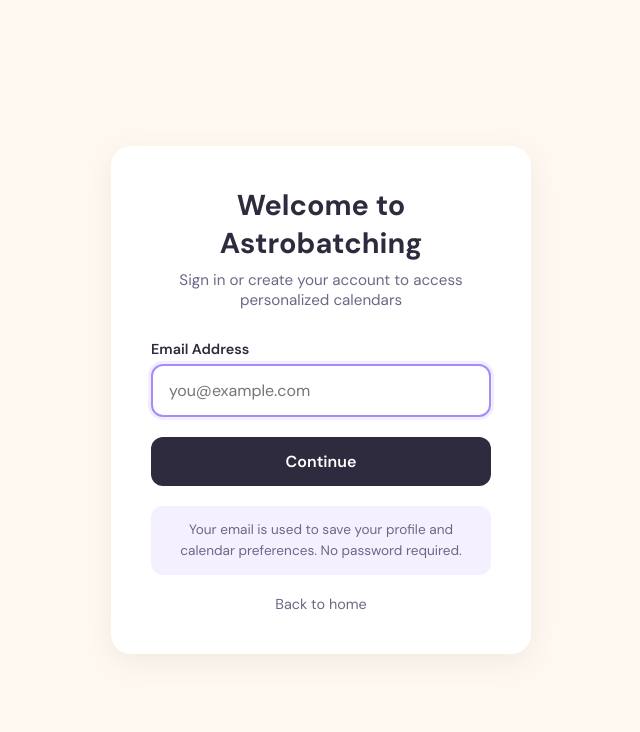
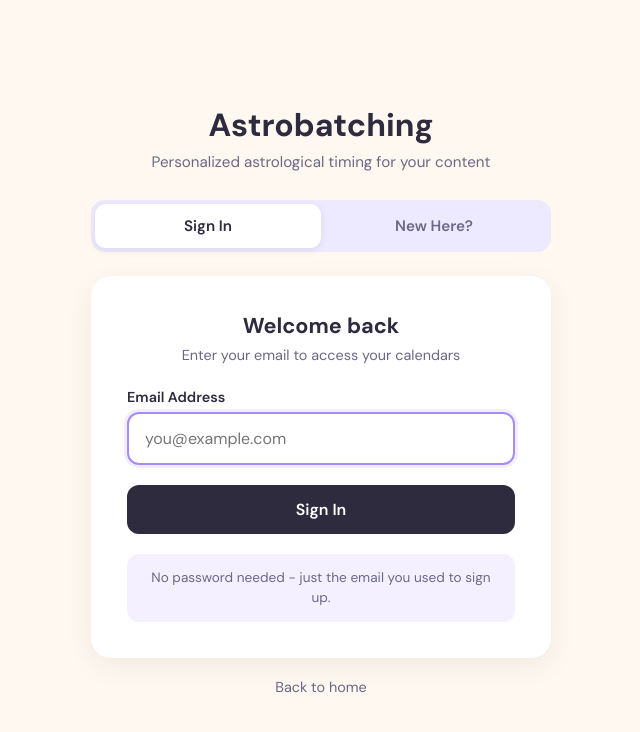
Before and after one commit to promptcreative/PromptPostPromote, a Flask app: page /login in a window 1280 px wide. Shown: the top 732 px of the page, without its empty margins (319-959 px from the left). Run offline with Flask 3, Linux system fonts and the light colour scheme.

Commit message:
Restructure login page with tabbed interface for new and returning users
Refactor login page (rebuild/templates/login.html) to implement a tabbed UI, separating sign-in for returning customers from sign-up for new users, including updated styling for brand elements, tabs, and buttons.

Replit-Commit-Author: Agent
Replit-Commit-Session-Id: 14b8fc9c-c4c9-4f88-baf1-1739a2dde01e
Replit-Commit-Checkpoint-Type: full_checkpoint
Replit-Commit-Event-Id: 4366a86f-66c5-47de-9239-b311e5248b52
Replit-Commit-Screenshot-Url: https://storage.googleapis.com/screenshot-production-us-central1/30ee62ef-6217-4b87-a722-461492ab16a9/14b8fc9c-c4c9-4f88-baf1-1739a2dde01e/IkNpdd9
Replit-Helium-Checkpoint-Created: true

```diff
--- a/rebuild/templates/login.html
+++ b/rebuild/templates/login.html
@@ -20,27 +20,90 @@
             padding: 24px;
         }
 
-        .login-card {
+        .login-container {
+            max-width: 460px;
+            width: 100%;
+        }
+
+        .brand {
+            text-align: center;
+            margin-bottom: 28px;
+        }
+
+        .brand h1 {
+            font-size: 2rem;
+            font-weight: 700;
+            color: #2D2B3D;
+        }
+
+        .brand p {
+            font-size: 0.95rem;
+            color: #6B6885;
+            margin-top: 6px;
+        }
+
+        .tab-bar {
+            display: flex;
+            background: #EDE9FE;
+            border-radius: 14px;
+            padding: 4px;
+            margin-bottom: 24px;
+        }
+
+        .tab-btn {
+            flex: 1;
+            padding: 12px;
+            border: none;
+            border-radius: 11px;
+            font-family: inherit;
+            font-size: 0.95rem;
+            font-weight: 600;
+            cursor: pointer;
+            transition: all 0.25s;
+            background: transparent;
+            color: #6B6885;
+        }
+
+        .tab-btn.active {
+            background: white;
+            color: #2D2B3D;
+            box-shadow: 0 2px 8px rgba(0, 0, 0, 0.08);
+        }
+
+        .tab-btn:not(.active):hover {
+            color: #2D2B3D;
+        }
+
+        .card {
             background: white;
             border-radius: 20px;
-            padding: 40px;
-            max-width: 420px;
-            width: 100%;
+            padding: 36px;
             box-shadow: 0 8px 30px rgba(0, 0, 0, 0.06);
-            text-align: center;
         }
 
-        .login-card h1 {
-            font-size: 1.8rem;
+        .card-header {
+            text-align: center;
+            margin-bottom: 24px;
+        }
+
+        .card-header h2 {
+            font-size: 1.35rem;
             font-weight: 700;
             color: #2D2B3D;
-            margin-bottom: 8px;
+            margin-bottom: 6px;
         }
 
-        .login-card .subtitle {
-            font-size: 0.95rem;
+        .card-header p {
+            font-size: 0.9rem;
             color: #6B6885;
-            margin-bottom: 30px;
+        }
+
+        .tab-content {
+            display: none;
+        }
+
+        .tab-content.active {
+            display: block;
         }
 
         .form-group {
@@ -75,7 +138,7 @@
             background: white;
         }
 
-        .btn-login {
+        .btn-primary {
             width: 100%;
             background: #2D2B3D;
             color: white;
@@ -108,10 +196,12 @@
             color: #6B6885;
             font-size: 0.85rem;
             line-height: 1.5;
+            text-align: center;
         }
 
         .back-link {
-            display: inline-block;
+            display: block;
+            text-align: center;
             margin-top: 20px;
             color: #6B6885;
             text-decoration: none;
@@ -128,32 +218,117 @@
             border-radius: 10px;
             margin-bottom: 16px;
             font-size: 0.9rem;
+            text-align: center;
+        }
+
+        .welcome-features {
+            display: flex;
+            flex-direction: column;
+            gap: 12px;
+            margin-bottom: 24px;
+        }
+
+        .feature-item {
+            display: flex;
+            align-items: center;
+            gap: 12px;
+            padding: 10px 14px;
+            background: #FAFAFE;
+            border-radius: 10px;
+            font-size: 0.9rem;
+            color: #2D2B3D;
+        }
+
+        .feature-icon {
+            font-size: 1.2rem;
+            flex-shrink: 0;
         }
     </style>
 </head>
 <body>
-    <div class="login-card">
-        <h1>Welcome to Astrobatching</h1>
-        <p class="subtitle">Sign in or create your account to access personalized calendars</p>
+    <div class="login-container">
+        <div class="brand">
+            <h1>Astrobatching</h1>
+            <p>Personalized astrological timing for your content</p>
+        </div>
 
-        <div id="error-container"></div>
+        <div class="tab-bar">
+            <button class="tab-btn active" onclick="switchTab('signin')">Sign In</button>
+            <button class="tab-btn" onclick="switchTab('signup')">New Here?</button>
+        </div>
 
-        <form id="login-form" action="/login" method="POST">
-            <div class="form-group">
-                <label>Email Address</label>
-                <input type="email" id="email" name="email" placeholder="you@example.com" required autofocus autocomplete="email">
+        <div class="card">
+            <div id="error-container"></div>
+
+            <div id="tab-signin" class="tab-content active">
+                <div class="card-header">
+                    <h2>Welcome back</h2>
+                    <p>Enter your email to access your calendars</p>
+                </div>
+
+                <form id="signin-form" action="/login" method="POST">
+                    <div class="form-group">
+                        <label>Email Address</label>
+                        <input type="email" id="signin-email" name="email" placeholder="you@example.com" required autofocus autocomplete="email">
+                    </div>
+                    <button type="submit" class="btn-primary" id="signin-btn">Sign In</button>
+                </form>
+
+                <div class="info-text">
+                    No password needed - just the email you used to sign up.
+                </div>
             </div>
-            <button type="submit" class="btn-login" id="login-btn">Continue</button>
-        </form>
 
-        <div class="info-text">
-            Your email is used to save your profile and calendar preferences. No password required.
+            <div id="tab-signup" class="tab-content">
+                <div class="card-header">
+                    <h2>Get started</h2>
+                    <p>Create your free account in seconds</p>
+                </div>
+
+                <div class="welcome-features">
+                    <div class="feature-item">
+                        <span class="feature-icon">📈</span>
+                        <span>PTI, Vedic & Personal transit calendars</span>
+                    </div>
+                    <div class="feature-item">
+                        <span class="feature-icon">🎯</span>
+                        <span>Golden windows & Micro Bird posting times</span>
+                    </div>
+                    <div class="feature-item">
+                        <span class="feature-icon">📅</span>
+                        <span>Subscribe in Google Calendar or Apple Calendar</span>
+                    </div>
+                </div>
+
+                <form id="signup-form" action="/login" method="POST">
+                    <div class="form-group">
+                        <label>Email Address</label>
+                        <input type="email" id="signup-email" name="email" placeholder="you@example.com" required autocomplete="email">
+                    </div>
+                    <button type="submit" class="btn-secondary" id="signup-btn">Create Account</button>
+                </form>
+
+                <div class="info-text">
+                    No password required. We'll set up your birth chart next.
+                </div>
+            </div>
         </div>
 
         <a href="/" class="back-link">Back to home</a>
     </div>
 
     <script>
+        function switchTab(tab) {
+            document.querySelectorAll('.tab-btn').forEach(b => b.classList.remove('active'));
+            document.querySelectorAll('.tab-content').forEach(c => c.classList.remove('active'));
+
+            document.getElementById('tab-' + tab).classList.add('active');
+            event.target.classList.add('active');
+
+            const input = document.querySelector('#tab-' + tab + ' input[type="email"]');
+            if (input) input.focus();
+        }
+
         const urlParams = new URLSearchParams(window.location.search);
         const error = urlParams.get('error');
         if (error) {
@@ -164,11 +339,21 @@
             container.innerHTML = '<div class="error-message">' + msg + '</div>';
         }
 
-        document.getElementById('login-form').addEventListener('submit', function() {
-            const btn = document.getElementById('login-btn');
+        document.getElementById('signin-form').addEventListener('submit', function() {
+            const btn = document.getElementById('signin-btn');
             btn.disabled = true;
             btn.textContent = 'Signing in...';
         });
+
+        document.getElementById('signup-form').addEventListener('submit', function() {
+            const btn = document.getElementById('signup-btn');
+            btn.disabled = true;
+            btn.textContent = 'Creating account...';
+        });
+
+        if (urlParams.get('mode') === 'signup') {
+            document.querySelectorAll('.tab-btn')[1].click();
+        }
     </script>
 </body>
 </html>
```
Also changed, not shown: other parts of rebuild/templates/login.html (+27 -2 lines).
